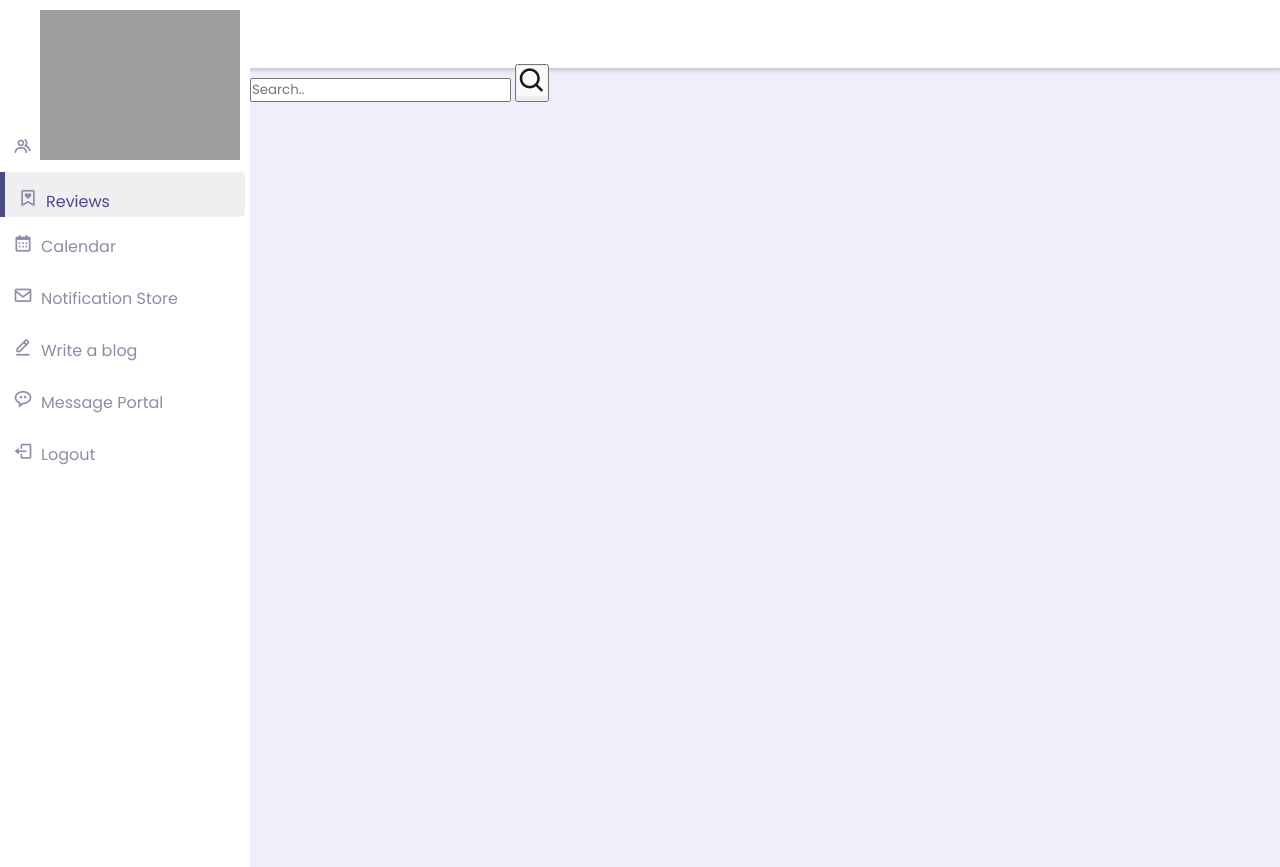
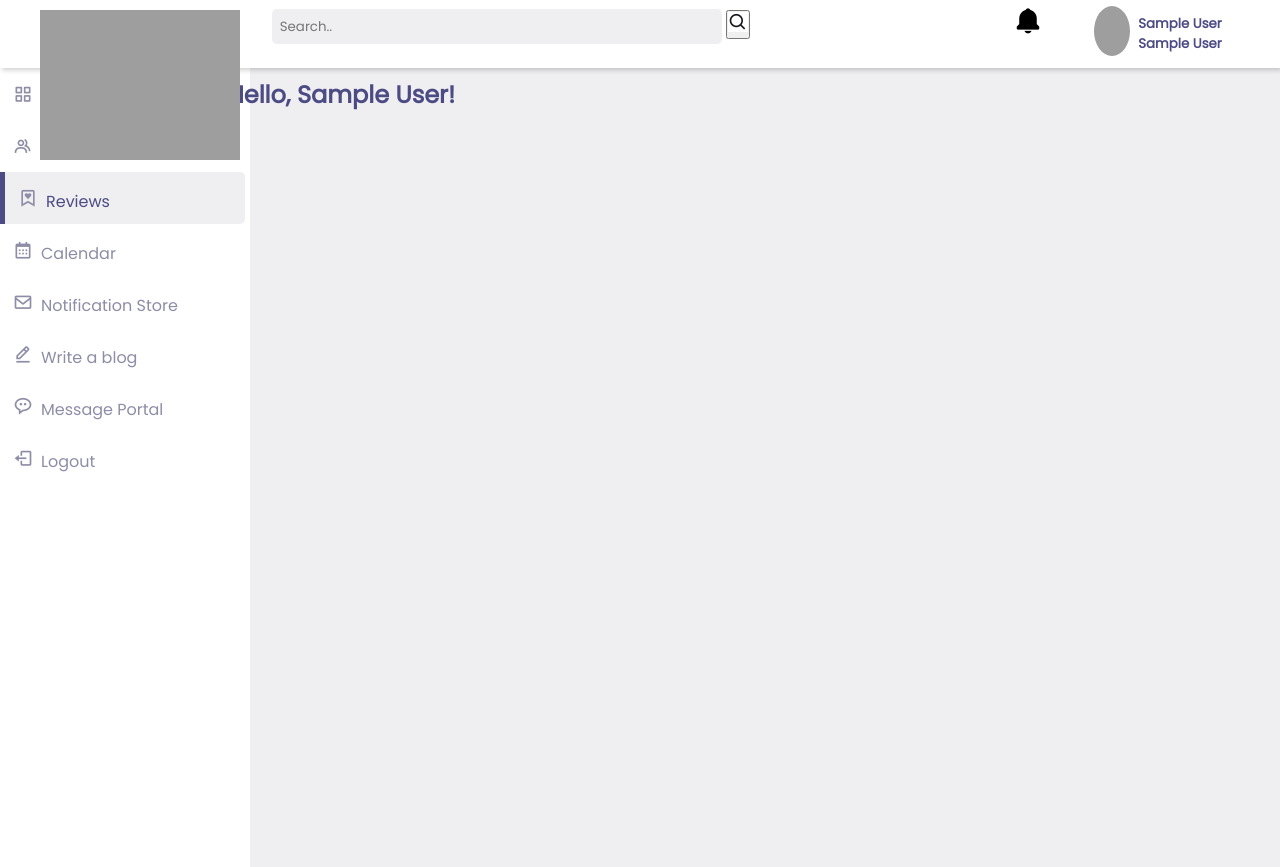
Before and after one commit to Dushanee/eventslab, a PHP site: page /eventslab/customersupport1/public/reviews.php in a window 1280 px wide. Shown: the top 867 px of the page. Run offline with PHP 8.4, Linux system fonts and the light colour scheme; the visitor is signed in with stand-in values (Sample User, id 1); data that the repository does not hold is empty; grey boxes are pictures that could not be loaded.

Commit message:
New commit.

```diff
--- a/customersupport1/public/css/home.css
+++ b/customersupport1/public/css/home.css
@@ -7,7 +7,7 @@
 
 body {
   margin: 0;
-  background-color: #efeffb;
+  background-color: #efeef1;
 }
 
 .to-left-the-common {
@@ -77,8 +77,8 @@
   border-top-right-radius: 5px;
   border-bottom-right-radius: 5px;
   width: 98%;
-  height: 45px;
-  padding-bottom: 30px;
+  /* height: 45px; */
+  /* padding-bottom: 45px; */
 }
 
 li i.active {
@@ -347,6 +360,8 @@
   display: grid;
   grid-template-columns: 250px 1080px 50px 60px auto;
   padding: 0 0 0 0px;
+  display: flex;
+  justify-content: space-evenly;
 
   align-items: center;
   z-index: 1;
@@ -404,12 +419,19 @@
   border-radius: 50%;
 }
 
-.container0 {
+#to-profile {
+  text-decoration: none !important;
+  color: #4c4b84;
+  align-self: center !important;
+  padding: 8px;
+}
+
+/* .container0 {
   padding: 0 40px;
   display: flex;
   align-items: center;
   justify-content: space-between;
-}
+} */
 
 .card {
   height: 197px;
@@ -833,3 +832,48 @@
   text-decoration: none;
   color: #7281A3;
 }
+
+.search-container {
+  width: 500px !important;
+  height: 50px;
+  /* position: absolute; */
+  align-self: center !important;
+  /* margin-left: 33%; */
+  /* background-color: lightgreen; */
+}
+
+.search-input {
+  width: 90%;
+  height: 35px;
+  background-color: #efeef1;
+  padding: 8px;
+  border-radius: 5px;
+  border-style: none;
+}
+
+.bx-search {
+  width: 20px;
+  height: 20px;
+  font-size: 20px;
+  border-style: none;
+  background-color: #ffffff;
+}
+
+.end-topbar {
+  display: flex;
+  /* justify-content: space-around; */
+  /* background-color: lightgreen; */
+  width: 80%;
+  margin-left: 20%;
+}
+
+.all-end-topbar {
+  margin-left: 18%;
+  display: flex;
+  width: 20%;
+  /* background-color: #e0dee7; */
+}
+
+.under-the-top {
+  background-color: #DCD7CE;
+}
--- a/customersupport1/public/css/review-cards.css
+++ b/customersupport1/public/css/review-cards.css
@@ -1,10 +1,46 @@
+.common-review-cage {
+    width: 83%;
+    /* background-color: aqua; */
+    margin-left: 16.5%;
+    margin-top: 1.25%;
+}
+
+.username-cage-in-reviews {
+    margin-top: 1%;
+    color: #4c4b84;
+}
+
 .wrapper {
+    margin-left: 0;
+    margin-top: 4%;
     display: flex;
     flex-direction: column;
     width: 100%;
-    background-color: antiquewhite;
+    /* background-color: antiquewhite; */
 }
 
 .review-card {
+    margin: 0;
     width: 100%;
+    background-color: #ffffff;
+    box-shadow: 2px 2px 5px rgba(0,0,0,0.05);
+    padding: 30px;
+    border-radius: 10px;
+    border-style: none;
 }
+
+.create_notification {
+    background-color: #6279a8;
+    width: 100%;
+    padding: 10px;
+    display: flex;
+    flex-direction: column;
+    border-radius: 10px;
+    border-style: none;
+    box-shadow: 2px 2px 5px rgba(0,0,0,0.05);
+}
+
+.notification-library {
+    color: #171720;
+    font-size: larger;
+}
--- a/customersupport1/public/css/submit-a-blog-article.css
+++ b/customersupport1/public/css/submit-a-blog-article.css
@@ -108,6 +108,8 @@
 
 .write-new-notification {
     align-self: center;
+    color: #ffffff;
+    font-size: larger;
 }
 
 .not-topic {
--- a/customersupport1/public/css/team.css
+++ b/customersupport1/public/css/team.css
@@ -65,6 +65,11 @@
 
 tr {
   justify-content: left;
+  padding: 20px;
+}
+
+td {
+  padding-left: 20px;
 }
 
 /* th {
--- a/customersupport1/public/reviews.php
+++ b/customersupport1/public/reviews.php
@@ -75,7 +75,10 @@
 </ul>
 </div>
 
-<div class="common" style="position:absolute;margin-left:29%;padding:1px 16px;height:1000px; top: 50px">
+<div class="common-review-cage" style="position:absolute;padding:1px 16px;height:1000px; top: 50px">
+<div class="username-cage-in-reviews">
+  <h2 class="username"><b>Hello, <?php echo $firstname.""?>!</b></h2>
+</div>
 <?php
 
 $query_2 = "SELECT * FROM reviews INNER JOIN customers ON reviews.cust_Id = customers.cust_id";
@@ -104,6 +107,7 @@
                          $j++;
 
                        echo
+                       //"<a href="../public/replyForm.php">".
 
                        "<div class='review-card'>".
 
@@ -126,7 +130,8 @@
                         // //  "<span id='backgroundSubmit'></span>".
                         //  "</form>".
                         // "</div>".
-                        "</div>";
+
+                        "</div></a><br />";
                     }
                     echo '</div>';
                 }
--- a/customersupport1/public/top-bar.php
+++ b/customersupport1/public/top-bar.php
@@ -27,7 +27,7 @@
 <link rel="stylesheet" href="./css/home.css">
 </head>
 <body>
-<div class="topbar">
+<div class="topbar" style="position: fixed;">
 
         <div class="logo">
             <img src="./images/logo 1.png">
```
Also changed, not shown: other parts of customersupport1/public/css/home.css (+27 -37 lines), customersupport1/public/home.php (+16 -0 lines), customersupport1/public/notification-store.php (+104 -15 lines), customersupport1/public/team.php (+6 -5 lines), customersupport1/src/login-blogManager.php (added, +99 -0 lines), customersupport1/src/notification-store.php (added, +24 -0 lines), customersupport1/src/profile.php (added, +41 -0 lines).
